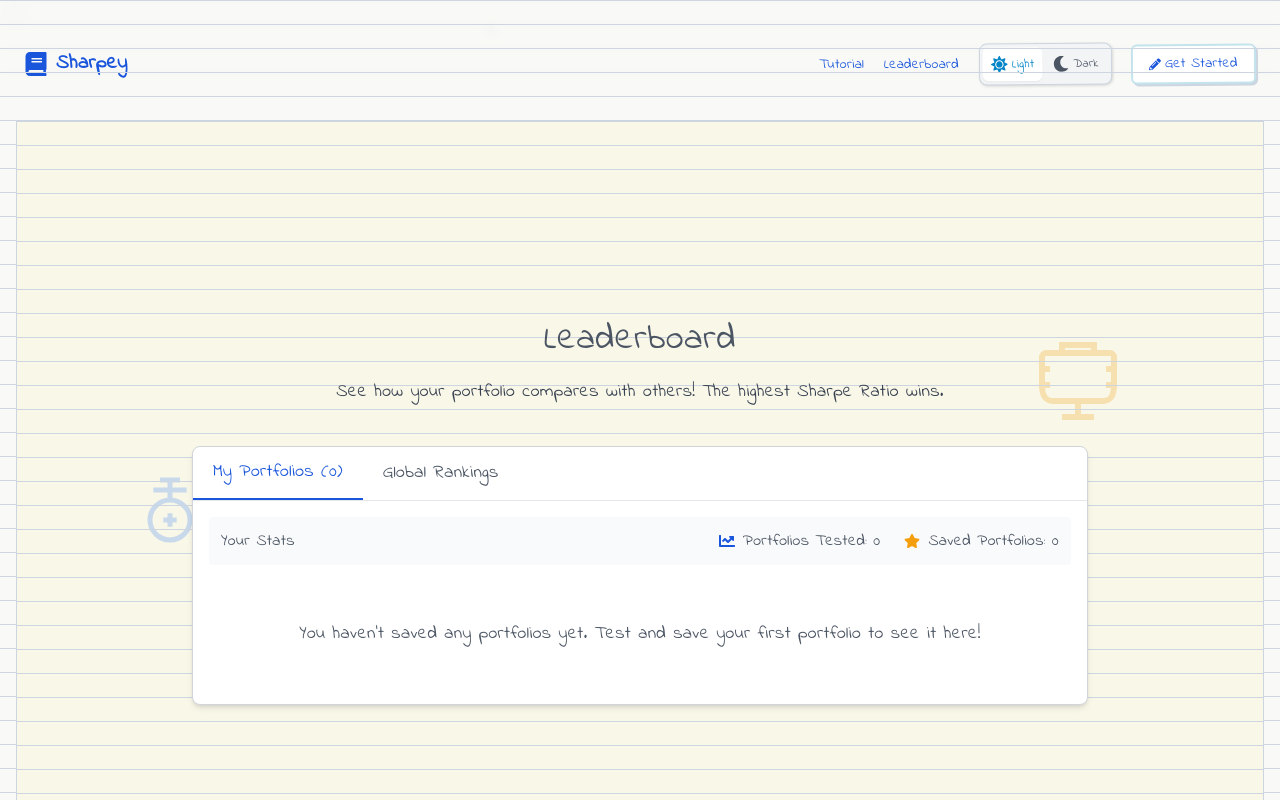
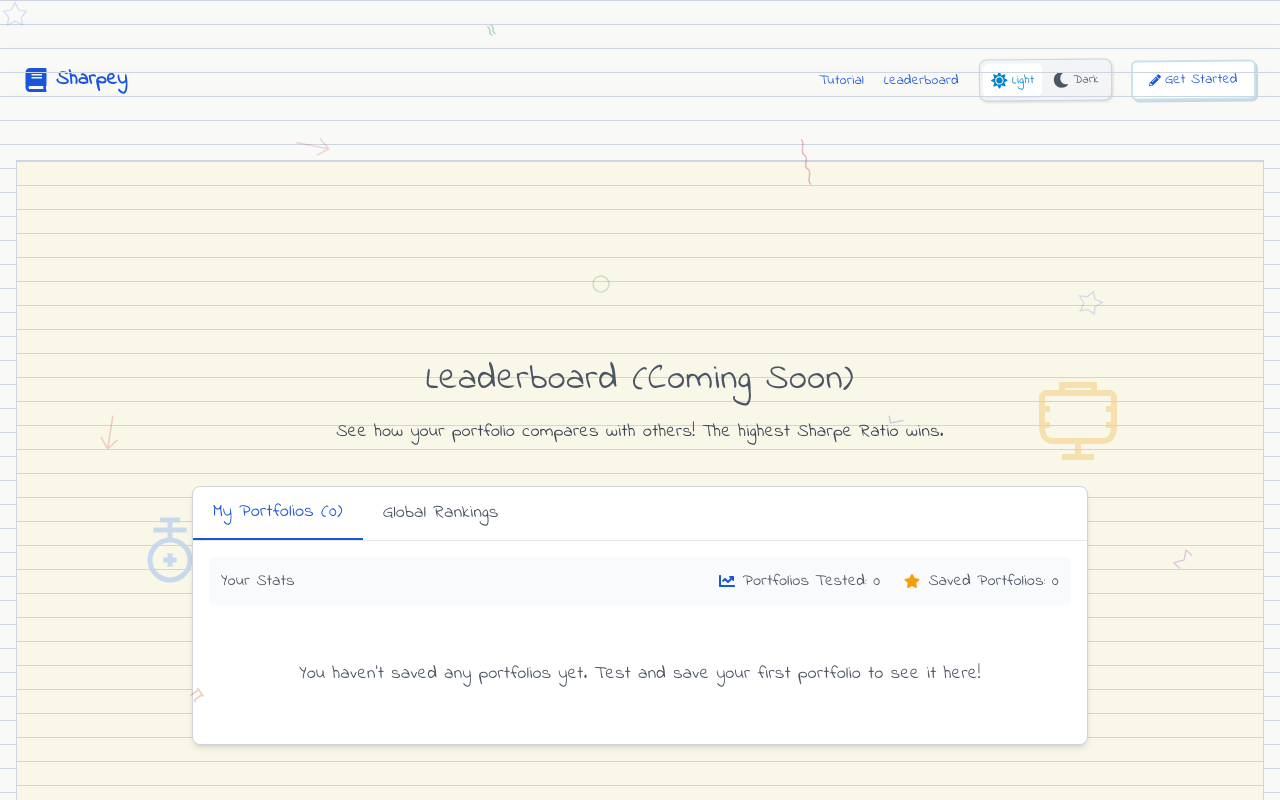
Before and after one commit to PikaChewey/Sharpey, a Next.js app: page /leaderboard in a window 1280 px wide. Shown: the top 800 px of the page. Built offline with nearby package versions, Linux system fonts and the light colour scheme.

Commit message:
Update UI: Fixed navbar position and improved page spacing

```diff
--- a/src/app/globals.css
+++ b/src/app/globals.css
@@ -185,7 +185,7 @@ h6 {
 
 /* Main container for consistent padding */
 .container-custom {
-  @apply max-w-7xl mx-auto px-4 sm:px-6 py-8 pt-16; /* Reduced padding-top for smaller navbar */
+  @apply max-w-7xl mx-auto px-4 sm:px-6 py-8 pt-20; /* Increased padding-top for fixed navbar */
 }
 
 /* Sections with notebook paper background */
@@ -718,7 +718,7 @@ textarea:focus {
 
 @layer components {
   .container-custom {
-    @apply container mx-auto px-4 sm:px-6 lg:px-8 max-w-7xl;
+    @apply container mx-auto px-4 sm:px-6 lg:px-8 max-w-7xl pt-20; /* Added top padding for fixed navbar */
   }
 
   .btn {
@@ -817,7 +817,13 @@ select:focus {
 
 /* Navbar spacing adjustment to prevent overlap */
 nav + main {
-  padding-top: 5rem; /* Add top padding to main content when following navbar */
+  padding-top: 8rem !important; /* Add top padding to main content when following navbar */
+}
+
+/* Ensure the fixed nav bar is always on top */
+.fixed {
+  position: fixed !important;
+  z-index: 100 !important;
 }
 
 @layer utilities {
--- a/src/app/layout.tsx
+++ b/src/app/layout.tsx
@@ -76,10 +76,10 @@ export default function RootLayout({
       <body className={`${inter.variable} ${mono.variable} ${architects.variable} ${indie.variable} ${shadows.variable} ${gochi.variable} font-sans bg-notebook-paper dark:bg-notebook-dark-paper min-h-screen lined-background`}>
         <ThemeProvider>
           <Navbar />
-          <div className="relative min-h-screen">
+          <div className="relative min-h-screen pt-16">
             <ClientComponentWrapper />
             <DoodleBackground />
-            <main className="container mx-auto px-4 py-4 mt-2 relative z-10">
+            <main className="container mx-auto px-4 py-4 mt-20 relative z-10">
               {children}
             </main>
           </div>
--- a/src/app/leaderboard/page.tsx
+++ b/src/app/leaderboard/page.tsx
@@ -11,7 +11,7 @@ export default function LeaderboardPage() {
         initial={{ opacity: 0 }}
         animate={{ opacity: 1 }}
         transition={{ duration: 0.5 }}
-        className="section bg-white dark:bg-gray-900 pt-24 lined-background"
+        className="section bg-white dark:bg-gray-900 pt-32 lined-background"
       >
         <Leaderboard />
       </motion.div>
--- a/src/app/tutorial/page.tsx
+++ b/src/app/tutorial/page.tsx
@@ -11,7 +11,7 @@ export default function TutorialPage() {
         initial={{ opacity: 0 }}
         animate={{ opacity: 1 }}
         transition={{ duration: 0.5 }}
-        className="section bg-white dark:bg-gray-900 pt-24 lined-background"
+        className="section bg-white dark:bg-gray-900 pt-32 lined-background"
       >
         <Tutorial onPlayNowClick={() => window.location.href = '/#game'} />
       </motion.div>
--- a/src/components/Leaderboard.tsx
+++ b/src/components/Leaderboard.tsx
@@ -10,48 +10,48 @@ import { Portfolio, getSavedPortfolios, getPortfoliosTested } from '@/utils/loca
 const GLOBAL_LEADERBOARD = [
   {
     id: '1',
-    username: 'InvestorPro',
-    stock1: 'AAPL',
-    stock2: 'NVDA',
-    weight: 60,
-    sharpeRatio: 2.41,
-    date: '2023-04-15T14:48:00.000Z',
+    username: 'PikaChewy',
+    stock1: 'V',
+    stock2: 'BRK.B',
+    weight: 0.4,
+    sharpeRatio: 1.65,
+    date: '2024-04-15T14:48:00.000Z',
   },
   {
     id: '2',
-    username: 'MarketWizard',
-    stock1: 'MSFT',
-    stock2: 'GOOGL',
-    weight: 50,
-    sharpeRatio: 2.27,
-    date: '2023-04-16T09:23:00.000Z',
+    username: 'Stewy',
+    stock1: 'BRK.B',
+    stock2: 'NVDA',
+    weight: 0.8,
+    sharpeRatio: 1.41,
+    date: '2024-04-16T09:23:00.000Z',
   },
   {
     id: '3',
     username: 'TradingQueen',
     stock1: 'AMZN',
     stock2: 'TSLA',
-    weight: 40,
-    sharpeRatio: 2.18,
-    date: '2023-04-14T11:05:00.000Z',
+    weight: 0.3,
+    sharpeRatio: 0.83,
+    date: '2024-04-14T11:05:00.000Z',
   },
   {
     id: '4',
     username: 'FinanceGuru',
-    stock1: 'BRK.B',
-    stock2: 'V',
-    weight: 70,
-    sharpeRatio: 1.98,
-    date: '2023-04-13T16:30:00.000Z',
+    stock1: 'AAPL',
+    stock2: 'NVDA',
+    weight: 0.5,
+    sharpeRatio: 0.79,
+    date: '2024-04-13T16:30:00.000Z',
   },
   {
     id: '5',
     username: 'StockMaster',
     stock1: 'JPM',
-    stock2: 'DIS',
-    weight: 55,
-    sharpeRatio: 1.89,
-    date: '2023-04-12T10:15:00.000Z',
+    stock2: 'AMZN',
+    weight: 0.5,
+    sharpeRatio: 0.65,
+    date: '2024-04-12T10:15:00.000Z',
   },
 ];
 
@@ -132,7 +132,7 @@ export default function Leaderboard() {
           <LeaderboardDoodleElements />
 
           <div className="text-center mb-10 relative z-10">
-            <h2 className="text-4xl font-handwritten mb-3">Leaderboard</h2>
+            <h2 className="text-4xl font-handwritten mb-3">Leaderboard (Coming Soon)</h2>
             <p className="text-lg max-w-2xl mx-auto font-handwritten text-gray-700 dark:text-gray-300">
               See how your portfolio compares with others! The highest Sharpe Ratio wins.
             </p>
--- a/src/components/Navbar.tsx
+++ b/src/components/Navbar.tsx
@@ -30,11 +30,12 @@ export default function Navbar() {
       initial={{ y: -100 }}
       animate={{ y: 0 }}
       transition={{ duration: 0.5 }}
-      className={`sticky top-0 left-0 right-0 z-50 transition-all duration-300 lined-background ${
+      className={`fixed top-0 left-0 right-0 z-[100] transition-all duration-300 lined-background ${
         isScrolled
           ? 'bg-notebook-paper/95 dark:bg-notebook-dark-paper/95 backdrop-blur-md shadow-md'
           : 'bg-notebook-paper/80 dark:bg-notebook-dark-paper/80 backdrop-blur-sm'
       }`}
+      style={{ position: 'fixed', width: '100%' }}
     >
       <div className="container-custom flex items-center justify-between h-14 md:h-16">
         {/* Logo */}
```
Also changed, not shown: 1 other file (tests, documents, lock files or other folders).
